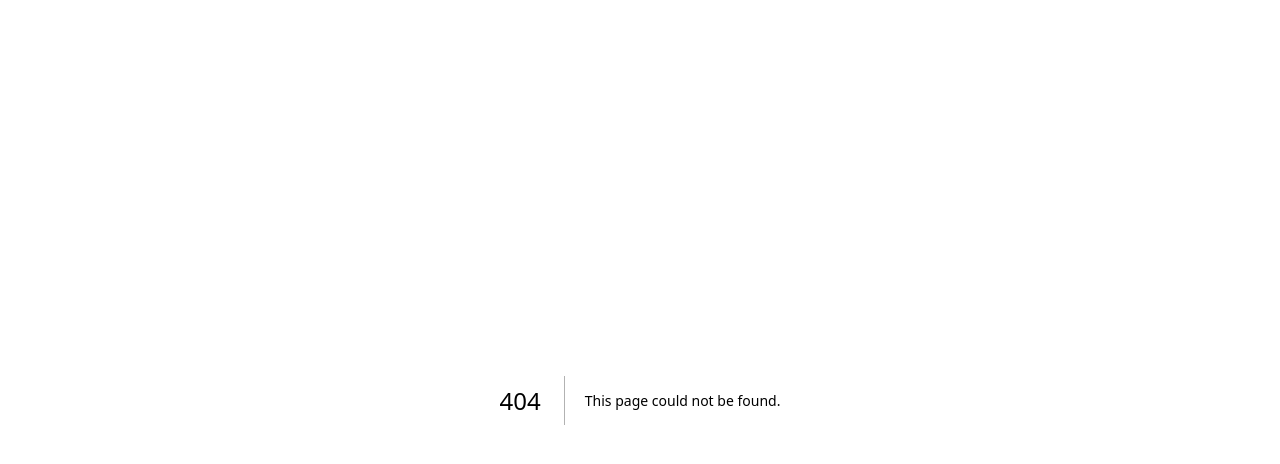
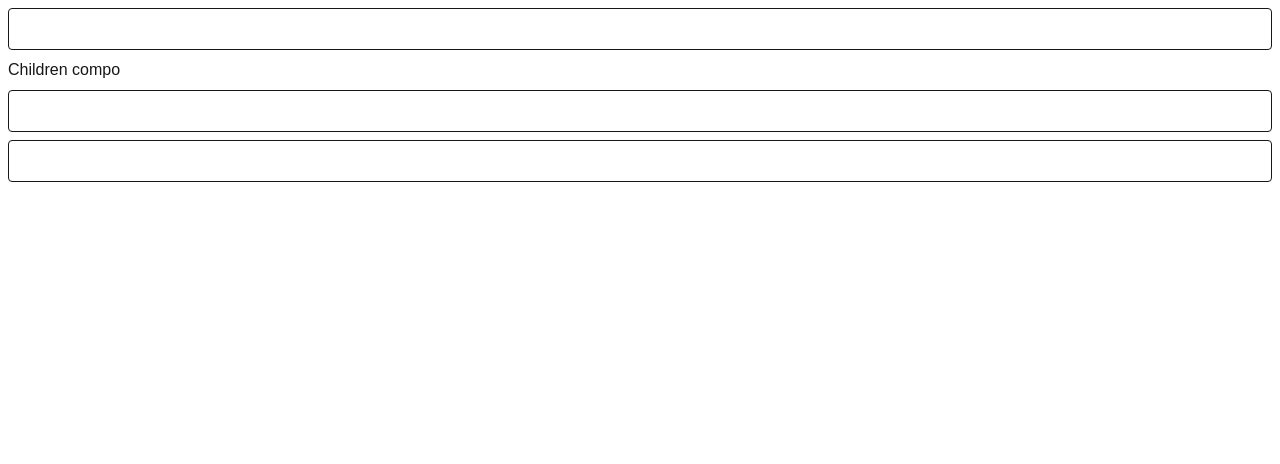
Before and after one commit to viswanathgowda/React_learning, a Next.js app in the folder next-upskilling/: page /context in a window 1280 px wide. Before the commit this address had no page. Shown: the top 464 px of the page. Built offline with nearby package versions, Linux system fonts and the light colour scheme.

Commit message:
Learning: useContext(): createContext() - creates conext obj, context.Provider - wraps the data sharing components , useContext() - consume the data,

```diff
--- /dev/null
+++ b/next-upskilling/src/components/Sbling1.js
@@ -0,0 +1,19 @@
+import { contextData } from "@/pages/context";
+import { useContext } from "react";
+export default function Sibling() {
+  const { parent, addContext } = useContext(contextData);
+  console.log("context", parent);
+
+  return (
+    <>
+      <div className="flex flex-col  m-2">
+        <input
+          type="text"
+          className="border rounded py-2 px-3"
+          onChange={(e) => addContext(e.target.value)}
+        />
+        <p>{parent}</p>
+      </div>
+    </>
+  );
+}
--- /dev/null
+++ b/next-upskilling/src/pages/context.js
@@ -0,0 +1,49 @@
+import React, { createContext, useContext, useState } from "react";
+import Sibling from "@/components/Sbling1";
+export const contextData = createContext();
+export default function Context() {
+  const [parent, setParent] = useState("");
+  const addContext = (data) => {
+    setParent(data);
+  };
+  return (
+    <>
+      <contextData.Provider value={{ parent, addContext }}>
+        <Parent />
+        <Child1 />
+        <Sibling />
+      </contextData.Provider>
+    </>
+  );
+}
+
+function Parent() {
+  const { parent, addContext } = useContext(contextData);
+  console.log("context", parent);
+
+  return (
+    <>
+      <div className="flex flex-col  m-2">
+        <input
+          type="text"
+          className="border rounded py-2 px-3"
+          onChange={(e) => addContext(e.target.value)}
+        />
+        <p>{parent}</p>
+      </div>
+    </>
+  );
+}
+
+function Child1() {
+  const { parent } = useContext(contextData);
+  return (
+    <>
+      <div className="felx flex-col m-2">
+        <p>Children compo</p>
+        <p>{parent}</p>
+      </div>
+      <Sibling />
+    </>
+  );
+}
--- a/next-upskilling/src/pages/index.js
+++ b/next-upskilling/src/pages/index.js
@@ -15,11 +15,20 @@
 export default function Home() {
   const route = useRouter();
 
-  const handleStaffNav = () => {
-    route.push("/staff");
-  };
-  const handleRegister = () => {
-    route.push("/register");
+  const btns = [
+    { btn: "staff", id: "staff" },
+    { btn: "register", id: "register" },
+    { btn: "context", id: "context" },
+  ];
+
+  // const handleStaffNav = () => {
+  //   route.push("/staff");
+  // };
+  // const handleRegister = () => {
+  //   route.push("/register");
+  // };
+  const hanldeNavigation = (b) => {
+    route.push(`/${b.btn}`);
   };
 
   return (
@@ -28,22 +37,17 @@
     >
       <p>this is home page for application....</p>
       <div className="flex flex-col gap-3">
+        {btns.map((b) => (
           <Button
+            key={b.id}
             style={
               "bg-blue-500 py-2 px-3 hover:bg-blue-600 focus:ring-blue-400 rounded-lg cursor-pointer "
             }
-          evnt={handleStaffNav}
+            evnt={() => hanldeNavigation(b)}
           >
-          Go to Staff{" "}
+            Go to {b.btn}{" "}
           </Button>
-        <Button
-          style={
-            "bg-blue-500 py-2 px-3 hover:bg-blue-600 focus:ring-blue-400 rounded-lg cursor-pointer "
-          }
-          evnt={handleRegister}
-        >
-          Go to register{" "}
-        </Button>
+        ))}
       </div>
     </div>
   );
```
Lines whose indentation alone changed are shown as unchanged.
